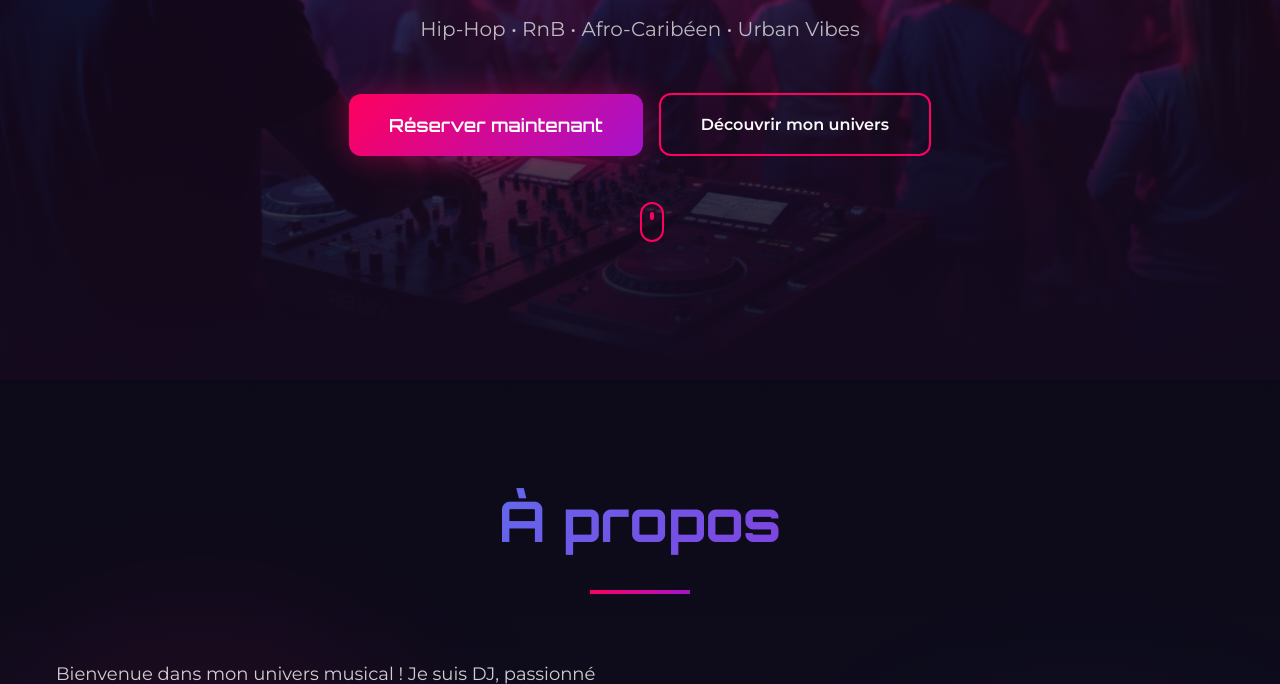
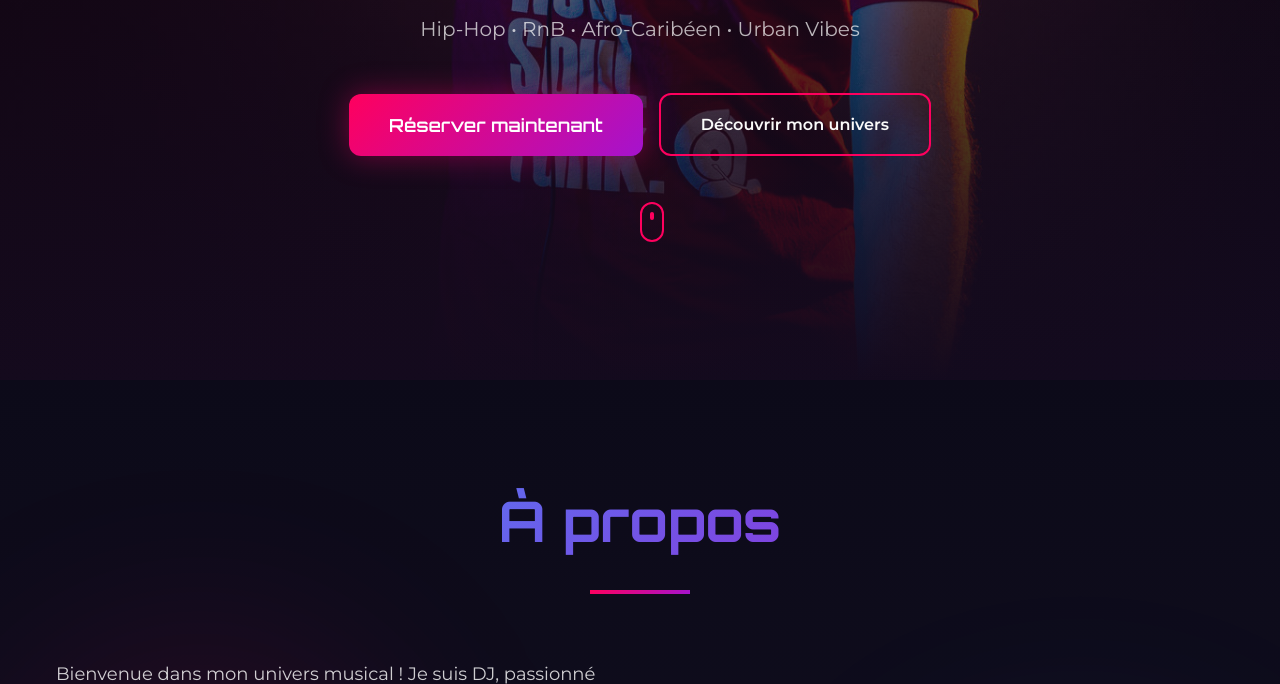
Before and after one commit to djmrstofficielevenementiel/djmrstofficielevenementiel, a plain HTML site: page index.html in a window 1280 px wide. Shown: the part 465-1149 px from the top of the page. Drawn offline with Linux system fonts and the light colour scheme.

Commit message:
Update zecss.css

```diff
--- a/zecss.css
+++ b/zecss.css
@@ -361,7 +361,7 @@ button {
 .hero-bg {
     position: absolute;
     inset: 0;
-    background-image: url('assets/hero-dj.png');
+    background-image: url('assets/DJ-Steeve-29.jpg');
     background-size: cover;
     background-position: center;
     z-index: 0;
```
